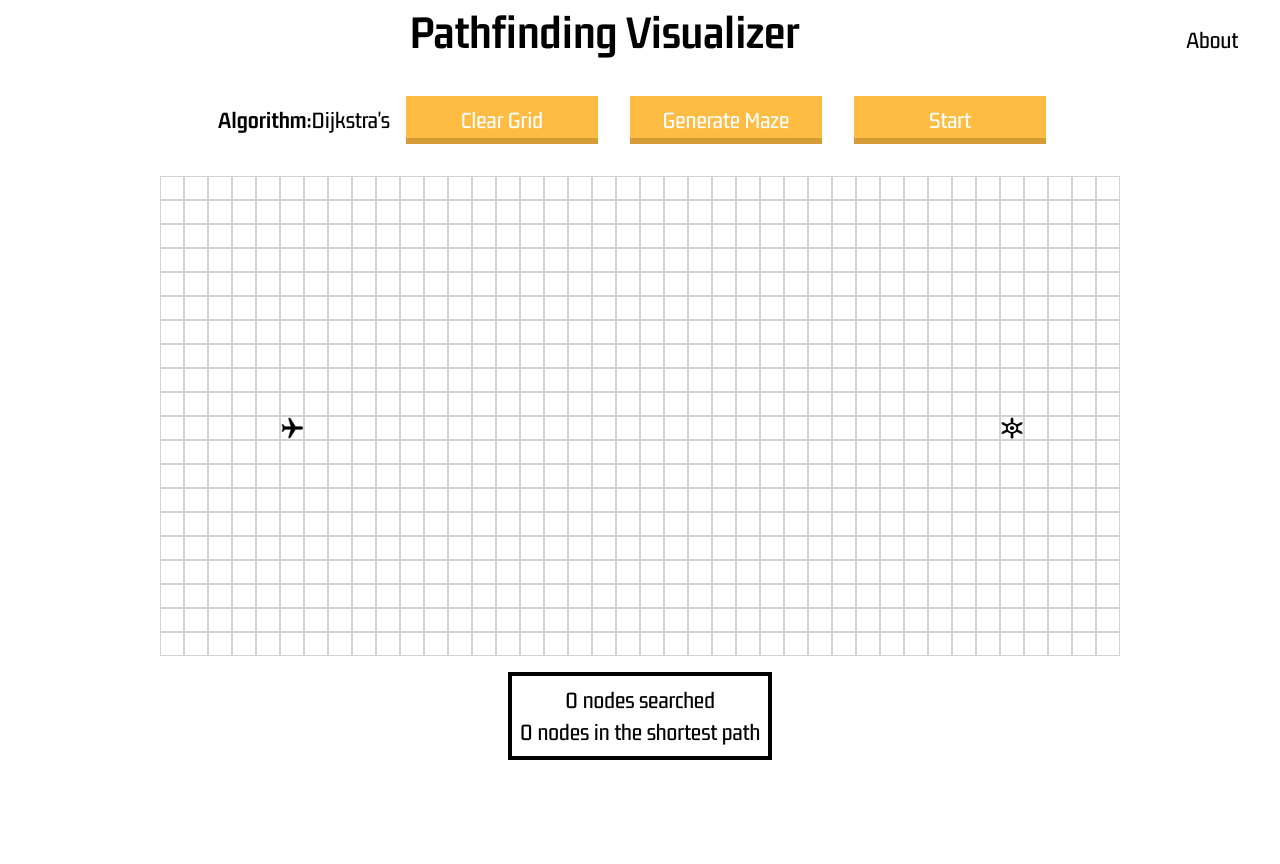
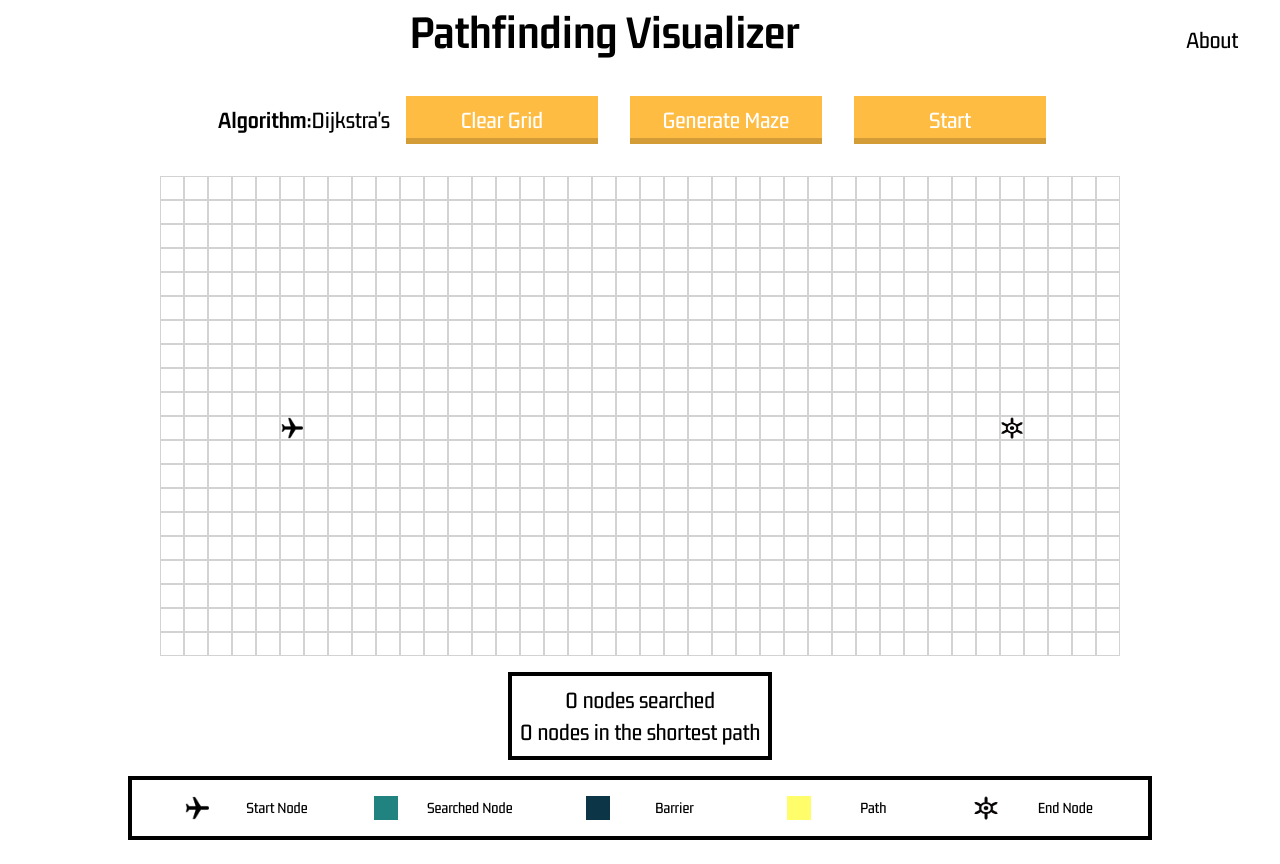
Before and after one commit to Cecimart3/cecilia-martinez-capstone, a React (Create React App) app in the folder client/: page / in a window 1280 px wide. Built offline with nearby package versions, Linux system fonts and the light colour scheme.

Commit message:
legend added and color variables

```diff
--- a/client/src/PathFindingVisualizer/PathFindingVisualizer.js
+++ b/client/src/PathFindingVisualizer/PathFindingVisualizer.js
@@ -1,6 +1,7 @@
 import './PathFindingVisualizer.scss'
 import { Component } from 'react'
 import Grid from '../components/Grid/Grid'
+
 
 
 
@@ -10,6 +11,7 @@ class PathFindingVisualizer extends Component {
         return (
             <div className='grid__container'>
                 <Grid />
+
             </div>
         )
     }
--- a/client/src/components/Grid/Grid.js
+++ b/client/src/components/Grid/Grid.js
@@ -5,6 +5,7 @@ import { dijkstra, getNodesInShortestPathOrder } from '../../algorithms/dijkstra
 import Options from '../Options/Options';
 import { generateEllerMaze } from '../../algorithms/mazeGenerator';
 import Results from '../Results/Results';
+import Legend from '../Legend/Legend';
 
 const START_NODE_ROW = 10;
 const START_NODE_COL = 5;
@@ -155,6 +156,7 @@ class Grid extends Component {
                 </div>
                 {grid && <Results searched={searchedNodes}
                             path={path}/>}
+                <Legend />
             </main>
         )
     }
--- a/client/src/components/Legend/Legend.js
+++ b/client/src/components/Legend/Legend.js
@@ -26,3 +26,5 @@ const Legend = () => {
         </div>
     )
 }
+
+export default Legend
--- a/client/src/components/Legend/Legend.scss
+++ b/client/src/components/Legend/Legend.scss
@@ -1,5 +1,51 @@
+@use '../../styles/mixins' as *;
+@use '../../styles/variables' as *;
+
 .legend {
     height: 4rem;
+    width: 80%;
     border: .25rem solid black;
     padding: 1rem;
+    display: flex;
+    margin-top: 1rem;
+
+    &__item {
+        display: flex;
+        justify-content: space-evenly;
+        align-items: center;
+        width: 100%;
+        @include body-text
+    }
+
+    &__start {
+        background-image: url('../../assets/images/airplane.png');
+        height: 1.5rem;
+        width: 1.5rem;
+        background-size: cover;
+    }
+
+    &__search {
+        height: 1.5rem;
+        width: 1.5rem;
+        background-color: $searched-color;
+    }
+
+    &__barrier {
+        height: 1.5rem;
+        width: 1.5rem;
+        background-color: $barrier-color;
+    }
+
+    &__path {
+        height: 1.5rem;
+        width: 1.5rem;
+        background-color: $path-color;
+    }
+
+    &__end {
+        height: 1.5rem;
+        width: 1.5rem;
+        background-image: url('../../assets/images/end-point.png');
+        background-size: 100% 100%;
+    }
 }
--- a/client/src/components/Node/Node.scss
+++ b/client/src/components/Node/Node.scss
@@ -1,3 +1,5 @@
+@use '../../styles/variables.scss' as *;
+
 .node {
     height: 1.5rem;
     width: 1.5rem;
@@ -69,12 +71,12 @@
 
         100% {
           transform: scale(1);
-          background-color: #218380;
+          background-color: $searched-color;
         }
       }
 
       &__barrier {
-        background-color: rgb(12, 53, 71);
+        background-color: $barrier-color;
       }
 
       &__path {
@@ -92,17 +94,17 @@
       @keyframes shortestPath {
         0% {
           transform: scale(0.6);
-          background-color: rgb(255, 254, 106);
+          background-color: $path-color;
         }
 
         50% {
           transform: scale(1.2);
-          background-color: rgb(255, 254, 106);
+          background-color: $path-color;
         }
 
         100% {
           transform: scale(1);
-          background-color: rgb(255, 254, 106);
+          background-color: $path-color;
         }
       }
 
--- a/client/src/styles/_mixins.scss
+++ b/client/src/styles/_mixins.scss
@@ -19,3 +19,7 @@
 @mixin subheader-bold-text {
     @include text(1.5rem, 700, 2rem)
 }
+
+@mixin body-text {
+    @include text(1rem, 500, 1.25rem)
+}
--- /dev/null
+++ b/client/src/styles/_variables.scss
@@ -0,0 +1,5 @@
+//colors
+
+$path-color: rgb(255, 254, 106);
+$barrier-color: rgb(12, 53, 71);
+$searched-color: #218380;
```
